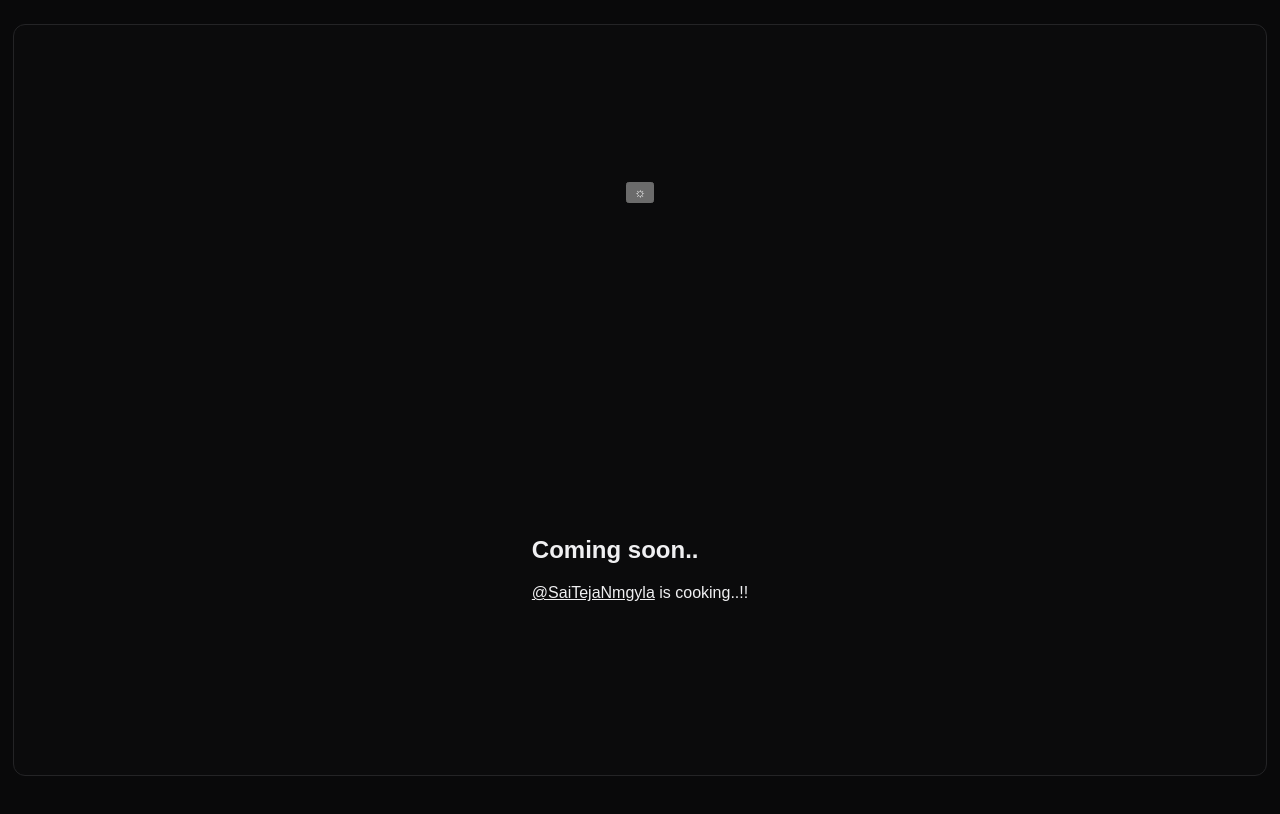
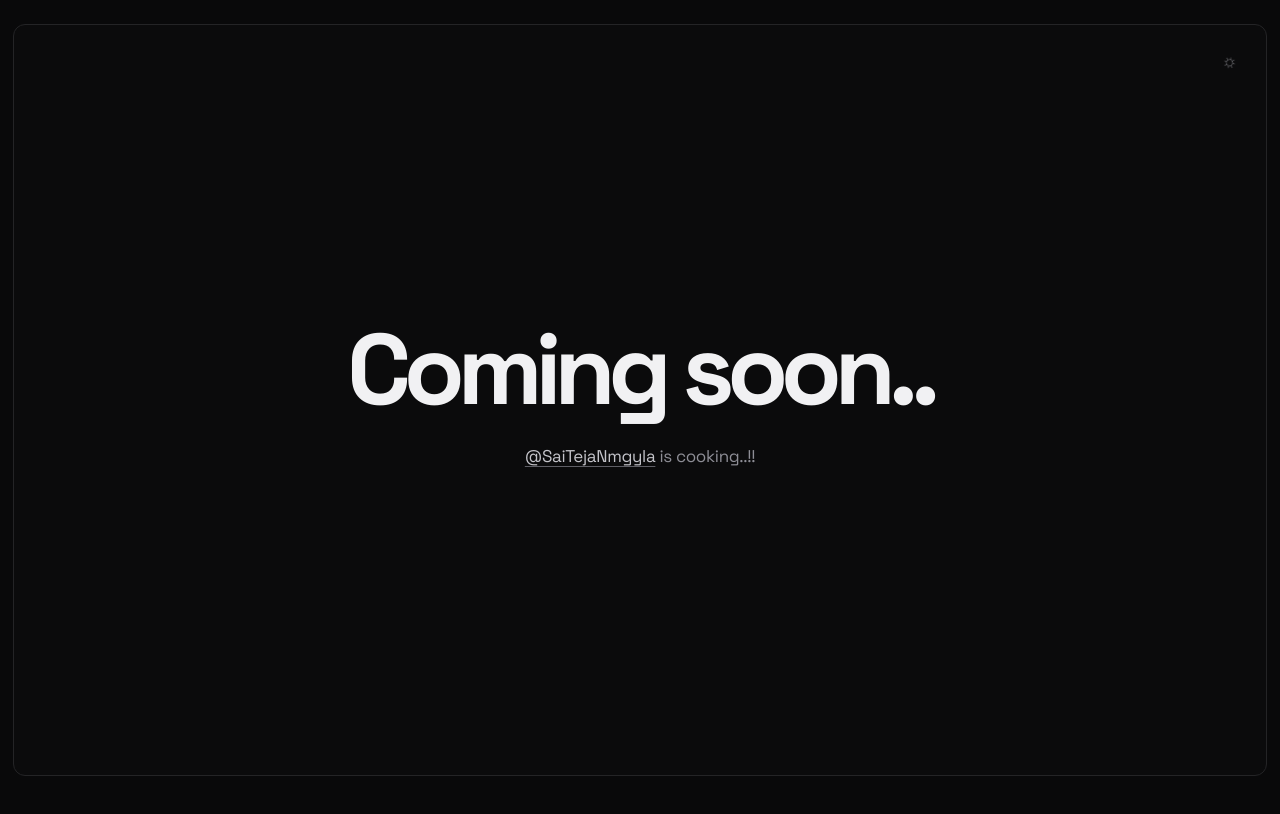
Before and after one commit to nsaiteja5/vyomirtha-waitlist, a React (Vite) app: page / in a window 1280 px wide. Shown: the top 814 px of the page. Built offline with nearby package versions, Linux system fonts and the light colour scheme.

Commit message:
Redesign coming soon landing page

```diff
--- a/src/App.jsx
+++ b/src/App.jsx
@@ -1,4 +1,7 @@
 import { useEffect, useState } from 'react'
+import '@fontsource/space-grotesk/400.css'
+import '@fontsource/space-grotesk/500.css'
+import '@fontsource/space-grotesk/700.css'
 
 const X_URL = 'https://x.com/SaiTejaNmgyla'
 
@@ -7,23 +10,23 @@ function App() {
   const [hasEntered, setHasEntered] = useState(false)
 
   useEffect(() => {
-    const timer = window.setTimeout(() => setHasEntered(true), 140)
+    const timer = window.setTimeout(() => setHasEntered(true), 180)
     return () => window.clearTimeout(timer)
   }, [])
 
   return (
     <main className={`page-shell${isLight ? ' light-mode' : ''}`}>
       <button
-        className="theme-toggle"
+        className="theme-mark"
         type="button"
         aria-label={isLight ? 'Switch to dark mode' : 'Switch to light mode'}
         aria-pressed={isLight}
         onClick={() => setIsLight((current) => !current)}
       >
-        <span className="sun-icon" aria-hidden="true">☼</span>
+        <span aria-hidden="true">☼</span>
       </button>
 
-      <section className={`hero${hasEntered ? ' is-visible' : ''}`} aria-labelledby="coming-soon-title">
+      <section className={`message${hasEntered ? ' is-visible' : ''}`} aria-labelledby="coming-soon-title">
         <h1 id="coming-soon-title">Coming soon..</h1>
         <p>
           <a href={X_URL} target="_blank" rel="noreferrer">@SaiTejaNmgyla</a> is cooking..!!
--- a/src/styles.css
+++ b/src/styles.css
@@ -4,10 +4,9 @@
 
 :root {
   color-scheme: dark;
-  font-family: Arial, Helvetica, sans-serif;
+  font-family: 'Space Grotesk', Arial, sans-serif;
   color: #f0f0f2;
   background: #09090a;
-  transition: background-color 700ms ease;
 }
 
 html,
@@ -29,6 +28,11 @@ body:has(main.light-mode) {
   background: #f5f5f3;
 }
 
+button,
+a {
+  font: inherit;
+}
+
 a {
   color: inherit;
 }
@@ -45,6 +49,7 @@ a {
   border: 1px solid #242426;
   border-radius: 12px;
   background: #0b0b0c;
+  color: #f1f1f3;
   transition: border-color 700ms ease, background-color 700ms ease, color 700ms ease;
 }
 
@@ -56,7 +61,7 @@ a {
   content: '';
   background: #f5f5f3;
   clip-path: circle(0 at var(--theme-x) var(--theme-y));
-  transition: clip-path 850ms cubic-bezier(0.76, 0, 0.24, 1);
+  transition: clip-path 900ms cubic-bezier(0.76, 0, 0.24, 1);
 }
 
 .page-shell.light-mode::after {
@@ -65,19 +70,20 @@ a {
 
 .theme-mark {
   position: absolute;
-  top: 24px;
-  right: 24px;
-  color: #85858b;
-  font-size: 17px;
-  font-weight: 400;
-  line-height: 1;
+  top: 22px;
+  right: 22px;
   z-index: 2;
+  display: grid;
   width: 28px;
   height: 28px;
   padding: 0;
+  place-items: center;
   border: 0;
   background: transparent;
+  color: #85858b;
   cursor: pointer;
+  font-size: 18px;
+  line-height: 1;
   opacity: 0.85;
   transform: rotate(16deg);
 }
@@ -99,10 +105,8 @@ a {
 .message {
   position: relative;
   z-index: 1;
-
-.message {
-  width: min(100% - 40px, 700px);
-  margin-top: -8px;
+  width: min(100% - 40px, 760px);
+  margin-top: -10px;
   text-align: center;
   opacity: 0;
   filter: blur(12px);
@@ -110,7 +114,7 @@ a {
 }
 
 .message.is-visible {
-  animation: intro 1.1s cubic-bezier(0.22, 0.75, 0.22, 1) forwards;
+  animation: intro 1.15s cubic-bezier(0.22, 0.75, 0.22, 1) forwards;
 }
 
 h1 {
@@ -146,11 +150,12 @@ p a:hover {
 .page-shell.light-mode {
   border-color: #dededb;
   background: #f5f5f3;
+  color: #171719;
 }
 
-main.page-shell.light-mode .theme-mark,
-main.page-shell.light-mode h1 {
-  color: #171719 !important;
+.page-shell.light-mode .theme-mark,
+.page-shell.light-mode h1 {
+  color: #171719;
 }
 
 .page-shell.light-mode p {
@@ -182,6 +187,8 @@ main.page-shell.light-mode h1 {
 
 @media (max-width: 560px) {
   .page-shell {
+    --theme-x: calc(100% - 26px);
+    --theme-y: 26px;
     min-height: calc(100svh - 28px);
     margin: 14px 10px;
   }
@@ -189,11 +196,6 @@ main.page-shell.light-mode h1 {
   .theme-mark {
     top: 18px;
     right: 18px;
-  }
-
-  .page-shell {
-    --theme-x: calc(100% - 26px);
-    --theme-y: 26px;
   }
 
   h1 {
@@ -207,9 +209,13 @@ main.page-shell.light-mode h1 {
 }
 
 @media (prefers-reduced-motion: reduce) {
+  .page-shell,
+  .page-shell::after,
+  .theme-mark span,
   .message,
   .message.is-visible {
     animation: none;
+    transition: none;
     filter: none;
     opacity: 1;
     transform: none;
@@ -222,6 +228,6 @@ main.page-shell.light-mode h1 {
 }
 
 :focus-visible {
-  outline: 2px solid #f1f1f3;
+  outline: 2px solid currentColor;
   outline-offset: 4px;
 }
```
